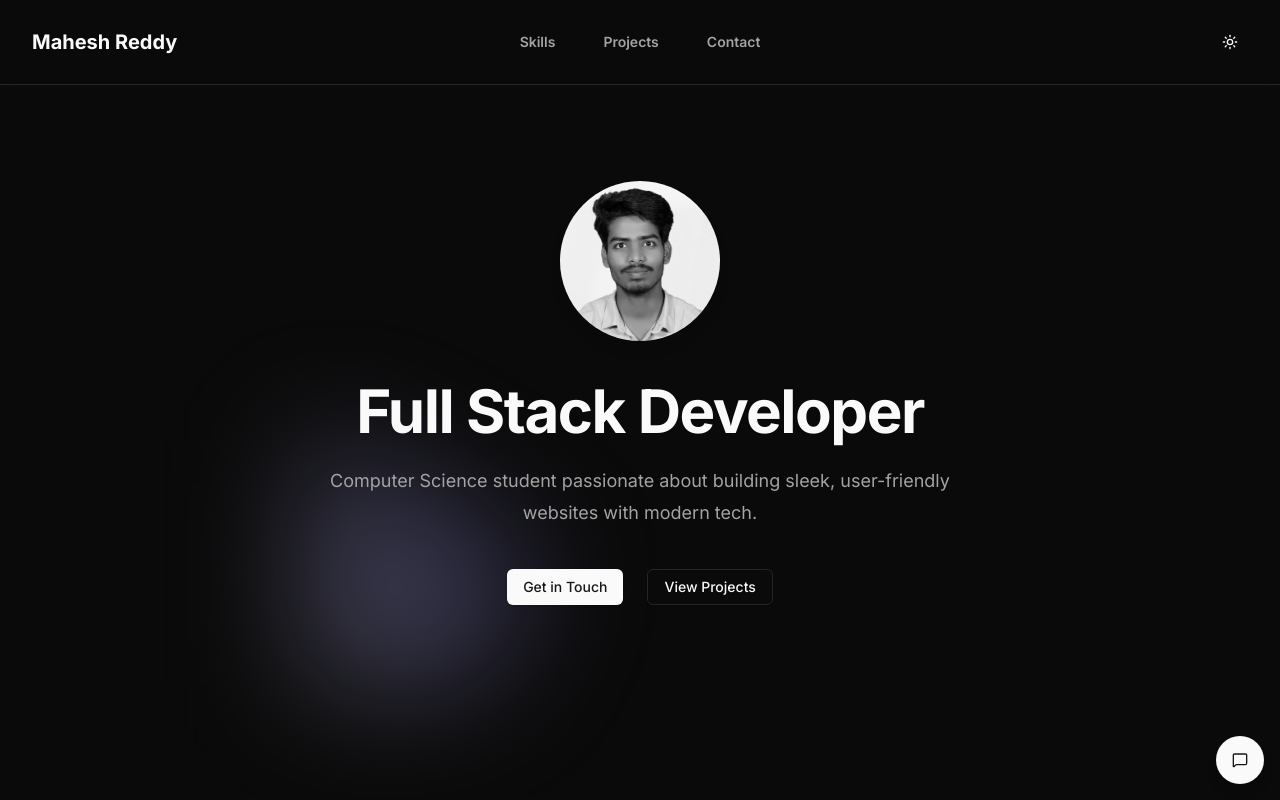
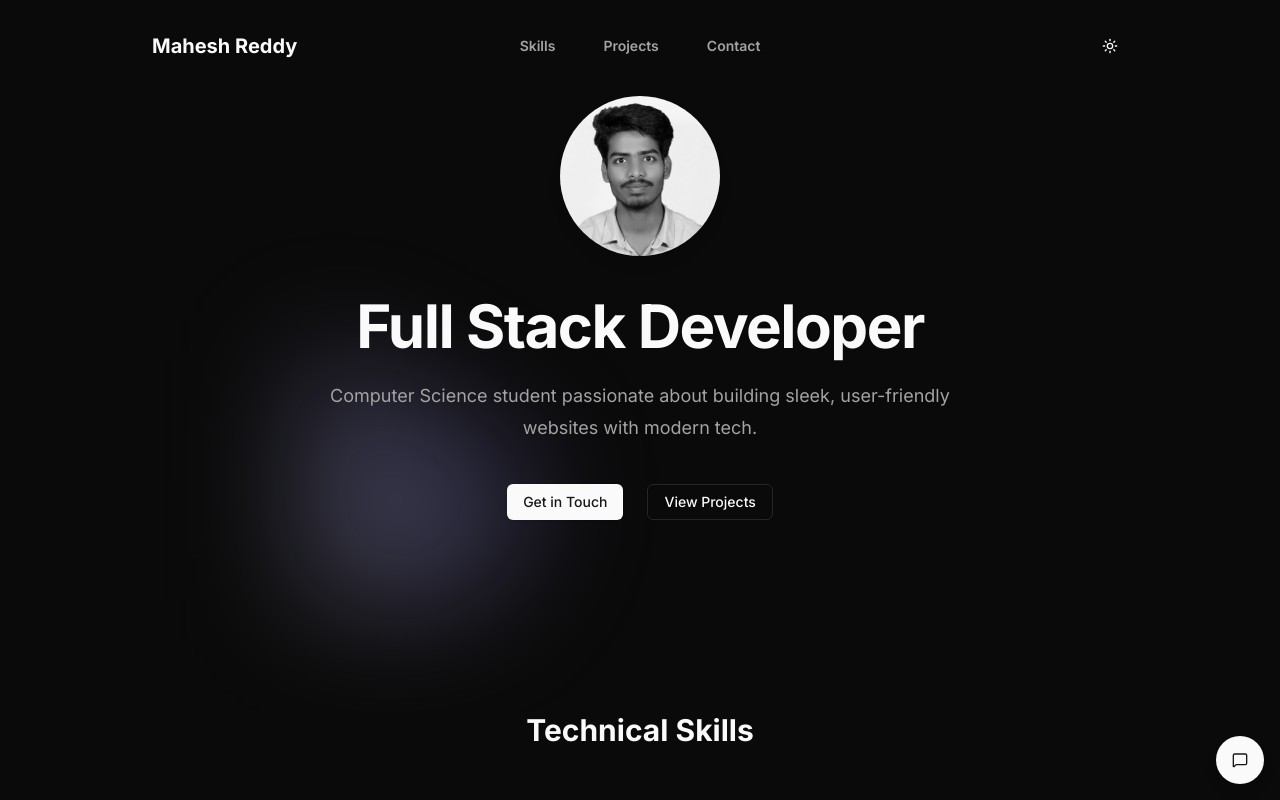
Before and after one commit to yellareddymaheshreddy/portfolio, a Next.js app: page / in a window 1280 px wide. Shown: the top 800 px of the page. Built offline with nearby package versions, Linux system fonts and the light colour scheme.

Commit message:
updated navbar

```diff
--- a/src/components/navbar.tsx
+++ b/src/components/navbar.tsx
@@ -9,10 +9,10 @@ const navigation = [
 
 export function Navbar() {
   return (
-    <header className="sticky top-0 z-50 w-full border-b bg-background/95 backdrop-blur supports-[backdrop-filter]:bg-background/60">
-      <nav className="mx-auto flex max-w-7xl items-center justify-between p-6 lg:px-8" aria-label="Global">
+    <header className="fixed top-4 inset-x-0 mx-auto z-50 w-[95%] max-w-5xl rounded-full glass-panel px-4 sm:px-6 py-3 transition-all">
+      <nav className="flex items-center justify-between" aria-label="Global">
         <div className="flex lg:flex-1">
-          <Link href="/" className="-m-1.5 p-1.5 text-xl font-bold">
+          <Link href="/" className="-m-1.5 p-1.5 text-xl font-bold text-gradient">
             Mahesh Reddy
           </Link>
         </div>
@@ -24,9 +24,10 @@ export function Navbar() {
             <Link
               key={item.name}
               href={item.href}
-              className="text-sm font-semibold leading-6 text-muted-foreground hover:text-primary"
+              className="text-sm font-semibold leading-6 text-muted-foreground hover:text-primary transition-colors relative group"
             >
               {item.name}
+              <span className="absolute -bottom-1 left-0 w-0 h-0.5 bg-primary transition-all group-hover:w-full glow-primary"></span>
             </Link>
           ))}
         </div>
```
